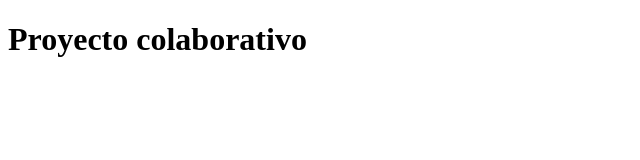
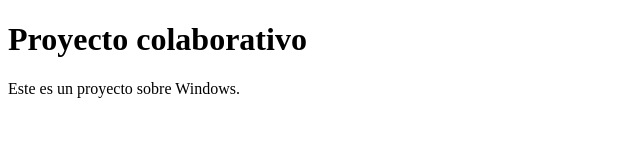
Before and after one commit to AdrianHuelamo/windows, a plain HTML site: page index.html in a window 1280 px wide. Shown: the whole page, without its empty margins (0-640 px from the left). Drawn offline with Linux system fonts and the light colour scheme.

Commit message:
Añadir descripción del proyecto

```diff
--- a/index.html
+++ b/index.html
@@ -7,6 +7,6 @@
 </head>
 <body>
     <h1>Proyecto colaborativo</h1>
-
+    <p>Este es un proyecto sobre Windows.</p>
 </body>
 </html>
```
